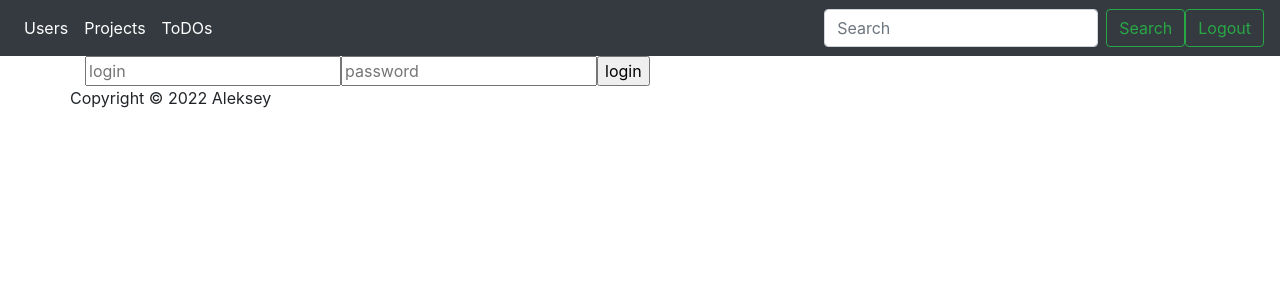
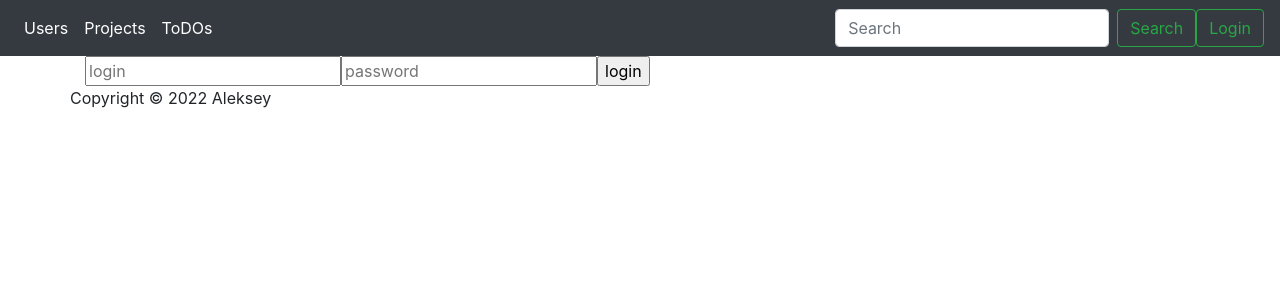
Before and after one commit to Aleksey-Bykov1/DRF_Users, a React (Create React App) app in the folder frontend/: page /login in a window 1280 px wide. Shown: the top 300 px of the page. Built offline with nearby package versions, Linux system fonts and the light colour scheme; no server answers.

Commit message:
add_logout_2

```diff
--- a/frontend/src/App.js
+++ b/frontend/src/App.js
@@ -19,14 +19,14 @@ class App extends React.Component {
         this.state = {
             navbarItems: [
                 {name: 'Users', href: '/'},
-                {name: 'Projects', href: '/project'},
+                {name: 'Projects', href: '/projects'},
                 {name: 'ToDOs', href: '/todo'},
             ],
             users: [],
             projects: [],
             project: {},
-            todos: [],
-            token: ''
+            todo: [],
+            token: '',
         }
     }
 
@@ -43,18 +43,18 @@ class App extends React.Component {
     logout(){
         localStorage.setItem('token', '')
         this.setState({'token': ''}, this.loadData)
-
     }
 
    getProject(id) {
         axios.get(get_url(`project/${id}`))
             .then(response => {
-                console.log(response.data)
+                // console.log(response.data)
                 this.setState({project: response.data})
             }).catch(error => console.log(error))
    }
 
    isAuthenticated(){
+        // console.log(!!this.state.token)
         return !!this.state.token
    }
 
@@ -77,10 +77,10 @@ class App extends React.Component {
                 })
         })
 
-        axios.get(get_url('project/'), {headers})
+        axios.get(get_url('projects/'), {headers})
             .then(response => {
                 console.log(response.data)
-                this.setState({project: response.data.results})
+                this.setState({projects: response.data.results})
             }).catch(error => {
                 console.log(error)
                 this.setState({
@@ -95,7 +95,7 @@ class App extends React.Component {
             }).catch(error => {
                 console.log(error)
                 this.setState({
-                    'todos': []
+                    'todo': []
                 })
         })
    }
@@ -111,7 +111,9 @@ class App extends React.Component {
         return (
             <BrowserRouter>
                 <header>
-                    <Navbar navbarItems={this.state.navbarItems}/>
+                    <Navbar navbarItems={this.state.navbarItems}
+                    isAuthenticated ={this.isAuthenticated()}
+                    logout ={this.logout}/>
                 </header>
                 <main role="main" className="flex-shrink-0">
                     <div className="container">
@@ -122,8 +124,8 @@ class App extends React.Component {
                             <Route exact path='/projects'>
                                 <ProjectList items={this.state.projects}/>
                             </Route>
-                            <Route exact path='/todos'>
-                                <ToDOList items={this.state.todos}/>
+                            <Route exact path='/todo'>
+                                <ToDOList items={this.state.todo}/>
                             </Route>
                             <Route exact path='/login' component={() =>
                                 <LoginForm getToken={(login, password) => this.getToken(login, password)}/>}/>
--- a/frontend/src/components/Menu.js
+++ b/frontend/src/components/Menu.js
@@ -13,15 +13,6 @@ function NavbarItem({name, href}) {
 
 export default function Navbar({navbarItems, logout, isAuthenticated }) {
 
-    // let login_button = ''
-    // if (auth) {
-    // login_button = <button className="btn btn-outline-success my-2 my-sm-0" onClick={logout}>Logout</button>
-    // }
-    // else {
-    //   login_button = <Link to='/login' className="btn btn-outline-success my-2 my-sm-0">Login</Link>
-    // }
-
-
     return (
         <nav className="navbar navbar-expand-sm bg-dark navbar-dark justify-content-end">
             <div className="collapse navbar-collapse" id="navbarCollapse">
@@ -31,13 +22,10 @@ export default function Navbar({navbarItems, logout, isAuthenticated }) {
                 <form className="form-inline mt-2 mt-md-0">
                     <input className="form-control mr-sm-2" type="text" placeholder="Search" aria-label="Search"/>
                     <button className="btn btn-outline-success my-2 my-sm-0" type="submit">Search</button>
-                    {/*{isAuthenticated ?*/}
-                    {/*    <button className="btn btn-outline-success my-2 my-sm-0" onClick={logout}>Logout</button> :*/}
-                    {/*    <Link to='/login' className="btn btn-outline-success my-2 my-sm-0">Login</Link>*/}
-                    {/*}*/}
-                    <button className="btn btn-outline-success my-2 my-sm-0" onClick={logout}>Logout</button>
-
-
+                    {isAuthenticated ?
+                        <button className="btn btn-outline-success my-2 my-sm-0" onClick={logout}>Logout</button>:
+                        <Link to='/login' className="btn btn-outline-success my-2 my-sm-0">Login</Link>
+                    }
                 </form>
             </div>
         </nav>
--- a/frontend/src/components/ToDo.js
+++ b/frontend/src/components/ToDo.js
@@ -13,6 +13,7 @@ const ToDoListItem = ({item}) => {
 }
 
 const ToDOList = ({items}) => {
+    console.log('test ' + items);
     return (
         <table className="table">
             <tr>
```
Also changed, not shown: 1 other file (tests, documents, lock files or other folders).
